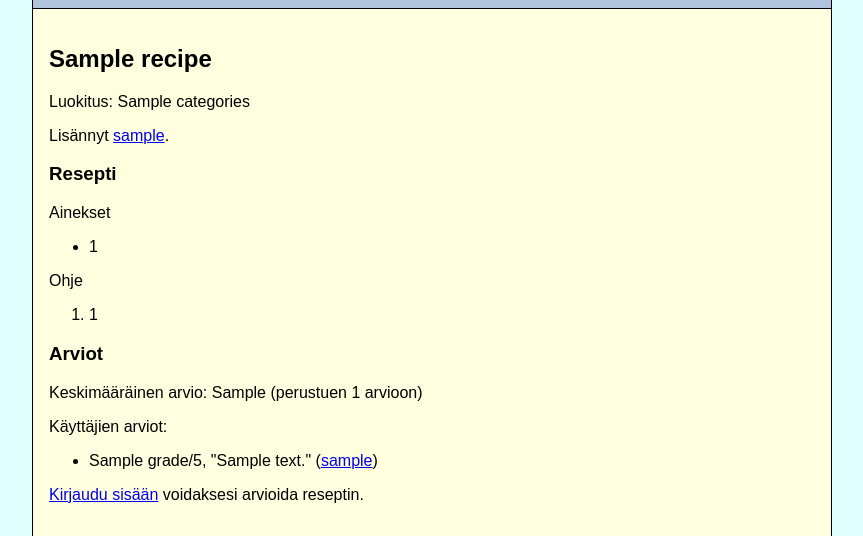
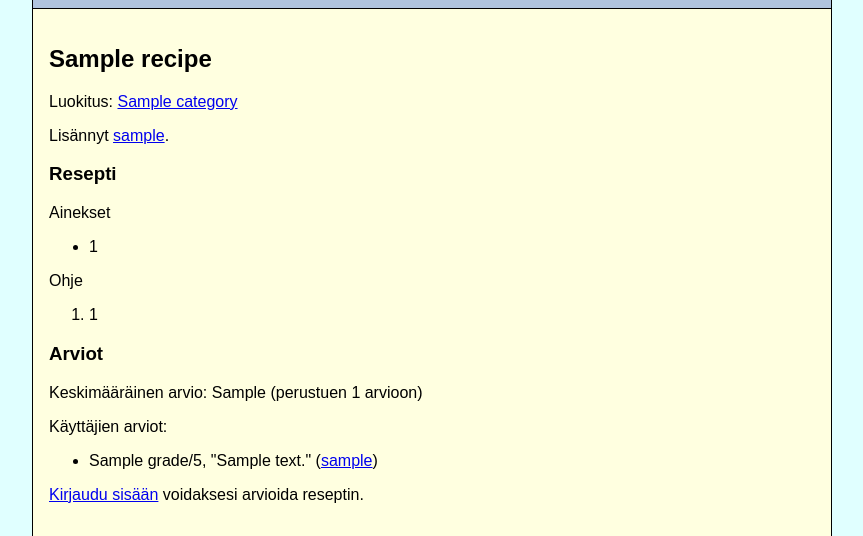
Before and after one commit to mb753/reseptit, a Flask app: template templates/recipe.html in a window 1280 px wide. Shown: the part 150-686 px from the top of the page, without its empty margins (208-1071 px from the left). Run offline with Flask 3, Linux system fonts and the light colour scheme; the template is opened without the code that fills it: most values are stand-ins (such as "Sample title", 1, 10 or a date in 2020).

Commit message:
Add links from recipe pages to category listings

```diff
--- a/app.py
+++ b/app.py
@@ -100,7 +100,6 @@ def show_recipe(recipe_id):
         ingredients = recipes.get_ingredients(recipe_id)
         instructions = recipes.get_instructions(recipe_id)
         categories = recipes.get_categories(recipe_id)
-        categories = " | ".join(category["name"] for category in categories)
 
         return render_template("recipe.html", recipe=recipe, ingredients=ingredients,
             instructions=instructions, reviews=reviews, reviewers=reviewers,
--- a/templates/recipe.html
+++ b/templates/recipe.html
@@ -5,7 +5,13 @@
   <h2>{{ recipe.title }}</h2>
 
   <p>
-    Luokitus: {{categories }}
+    Luokitus:
+    {% for category in categories %}
+      <a href="/{{ category.id }}/1">{{ category.name }}</a>
+      {% if not loop.last %}
+        |
+      {% endif %}
+    {% endfor %}
   </p>
 
   {% if session.username == recipe.username %}
```
